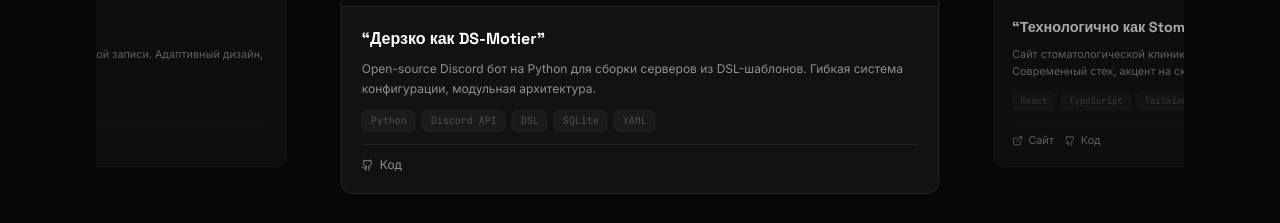
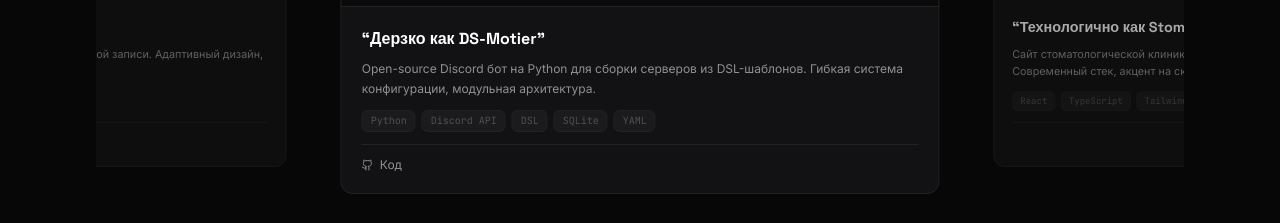
Before and after one commit to EwEE-ECO/EwEE-Visitca, a React (Vite) app: page / in a window 1280 px wide. Shown: the part 1480-1703 px from the top of the page. Built offline with nearby package versions, Linux system fonts and the light colour scheme; no server answers.

Commit message:
Remove Stoming site links

```diff
--- a/src/data/projects.ts
+++ b/src/data/projects.ts
@@ -44,8 +44,6 @@ export const projects: Project[] = [
     descriptionEn:
       "Dental clinic website with service catalog, doctor profiles, and online booking. Modern stack, speed & UX focused.",
     tags: ["React", "TypeScript", "Tailwind", "Next.js"],
-    url: "https://stoming-clinic.vercel.app",
-    github: "https://github.com/EwEE-ECO",
     image: "screenshots/stoming.jpg",
     quote: "Технологично как Stoming",
     quoteEn: "Tech-forward like Stoming",
```
